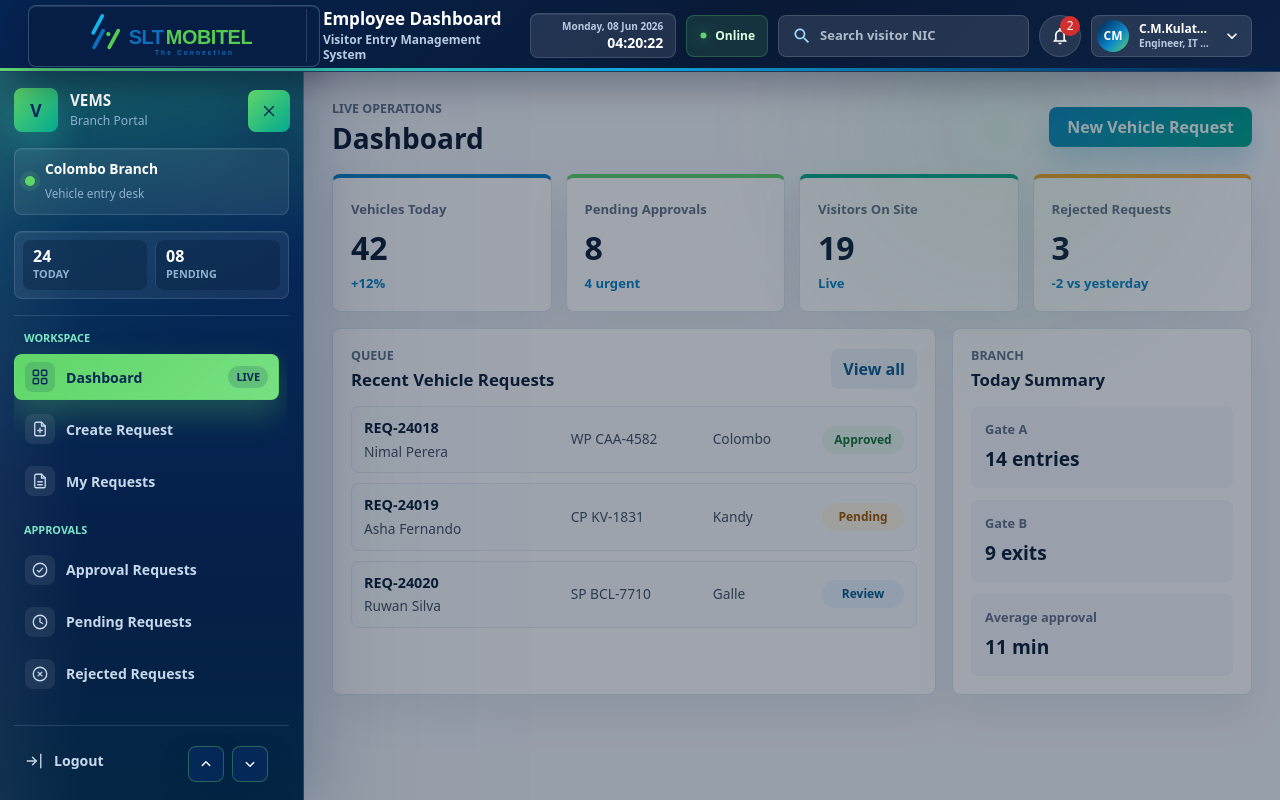
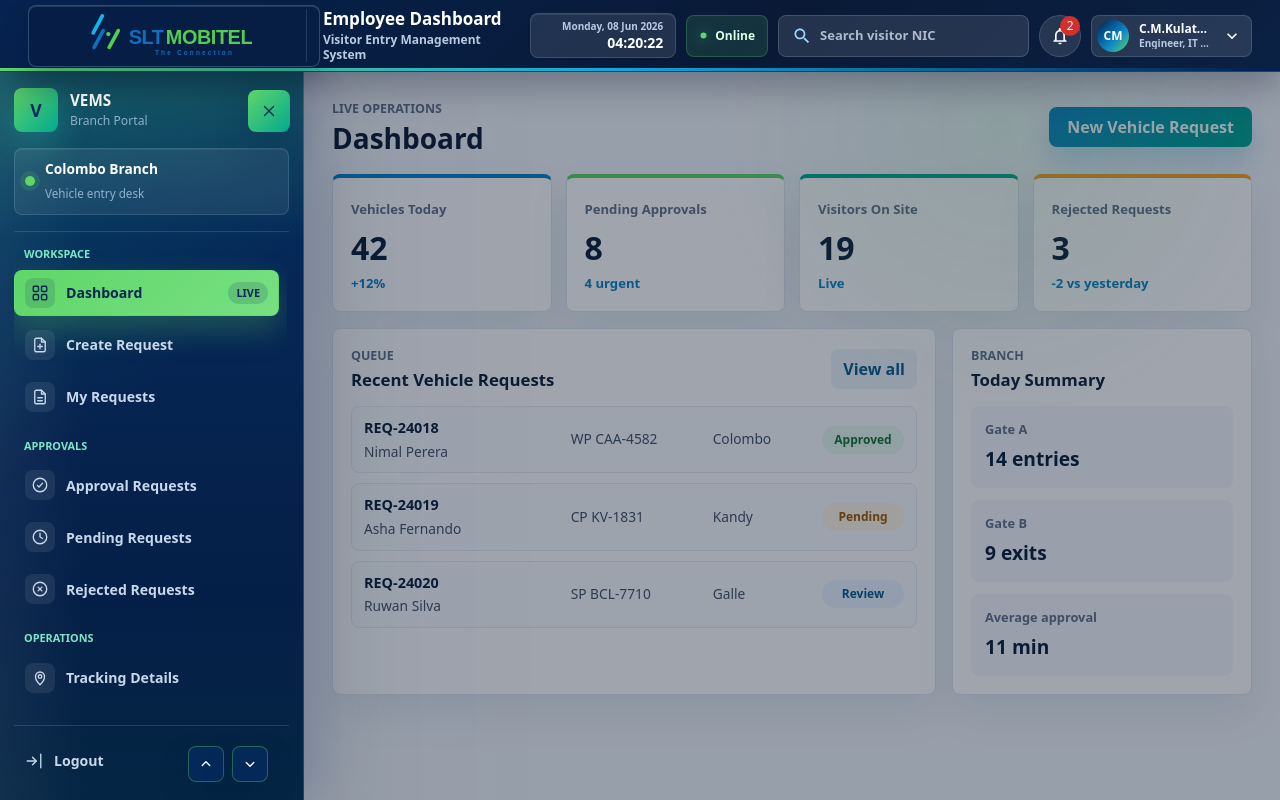
Before and after one commit to SLTVEMS/vems, a React (Vite) app in the folder frontend/: page / in a window 1280 px wide. Built offline with nearby package versions, Linux system fonts and the light colour scheme; no server answers.

Commit message:
update side+nav

```diff
--- a/frontend/src/App.css
+++ b/frontend/src/App.css
@@ -186,8 +186,7 @@
   font-size: 0.76rem;
 }
 
-.branch-card,
-.sidebar-stats {
+.branch-card {
   display: flex;
   align-items: center;
   gap: 10px;
@@ -197,41 +196,6 @@
   border-radius: 8px;
   background: rgba(255, 255, 255, 0.07);
   box-shadow: inset 0 1px 0 rgba(255, 255, 255, 0.06);
-}
-
-.sidebar-stats {
-  justify-content: space-between;
-  gap: 8px;
-  min-height: 0;
-  padding: 8px;
-}
-
-.sidebar-stats div {
-  display: grid;
-  min-width: 0;
-  flex: 1;
-  gap: 2px;
-  padding: 8px 10px;
-  border-radius: 8px;
-  background: rgba(4, 27, 62, 0.38);
-}
-
-.sidebar-stats div + div {
-  border-left: 1px solid var(--line);
-}
-
-.sidebar-stats strong {
-  color: var(--text-strong);
-  font-size: 1rem;
-  line-height: 1;
-  font-weight: 850;
-}
-
-.sidebar-stats span {
-  color: var(--text-muted);
-  font-size: 0.68rem;
-  font-weight: 700;
-  text-transform: uppercase;
 }
 
 .branch-status {
--- a/frontend/src/components/Sidebar.jsx
+++ b/frontend/src/components/Sidebar.jsx
@@ -196,16 +196,6 @@
             </div>
           </div>
 
-          <div className="sidebar-stats" aria-label="Request summary">
-            <div>
-              <strong>24</strong>
-              <span>Today</span>
-            </div>
-            <div>
-              <strong>08</strong>
-              <span>Pending</span>
-            </div>
-          </div>
         </div>
 
         <div className="nav-body" ref={navBodyRef}>
```
